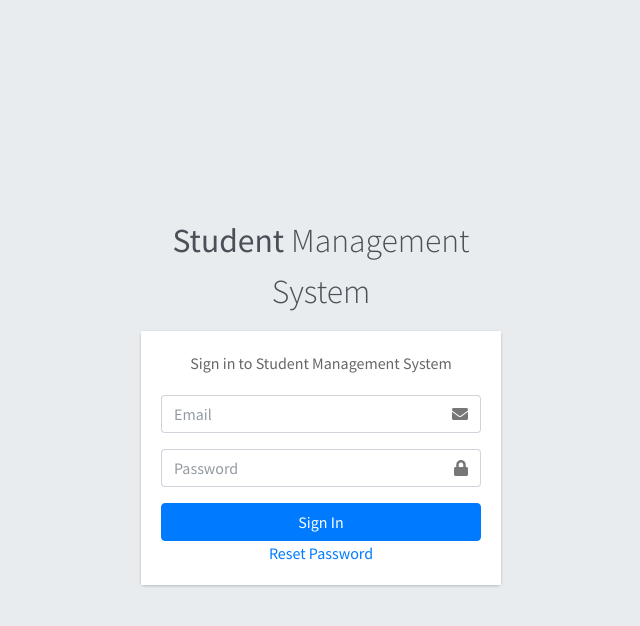
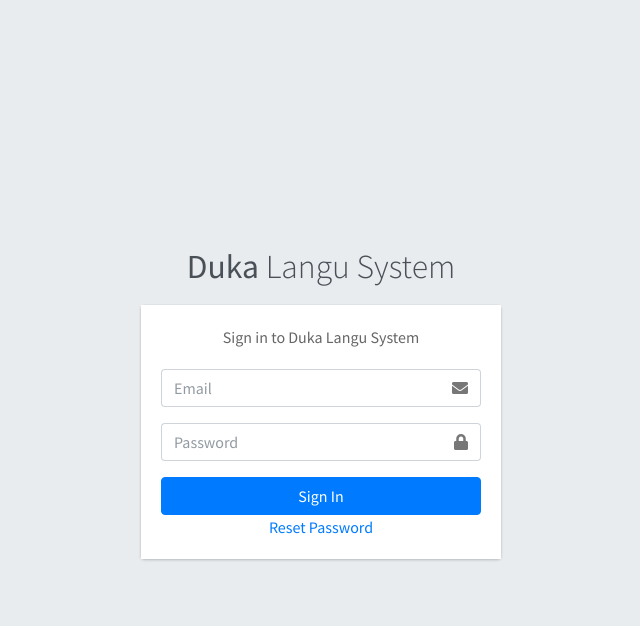
Before and after one commit to salva669/shopping, a Django app: page / in a window 1280 px wide. Shown: the top 626 px of the page, without its empty margins (319-959 px from the left). Run offline with Django 4.2, Linux system fonts and the light colour scheme; some libraries are stand-ins or nearby versions.

Commit message:
login_page

```diff
--- a/templates/login_page.html
+++ b/templates/login_page.html
@@ -4,7 +4,7 @@
 <head>
   <meta charset="utf-8">
   <meta name="viewport" content="width=device-width, initial-scale=1">
-  <title>AdminLTE 3 | Log in (v2)</title>
+  <title>Duka Langu | Log in (v2)</title>
 
   <!-- Google Font: Source Sans Pro -->
   <link rel="stylesheet" href="https://fonts.googleapis.com/css?family=Source+Sans+Pro:300,400,400i,700&display=fallback">
@@ -18,12 +18,12 @@
 <body class="hold-transition login-page">
   <div class="login-box">
     <div class="login-logo">
-      <a href="../../index2.html"><b>Student</b> Management System</a>
+      <a href="../../index2.html"><b>Duka</b> Langu System</a>
     </div>
     <!-- /.login-logo -->
     <div class="card">
       <div class="card-body login-card-body">
-        <p class="login-box-msg">Sign in to Student Management System</p>
+        <p class="login-box-msg">Sign in to Duka Langu System</p>
 
         <form action="/doLogin" method="post">
             {% csrf_token %}
```
